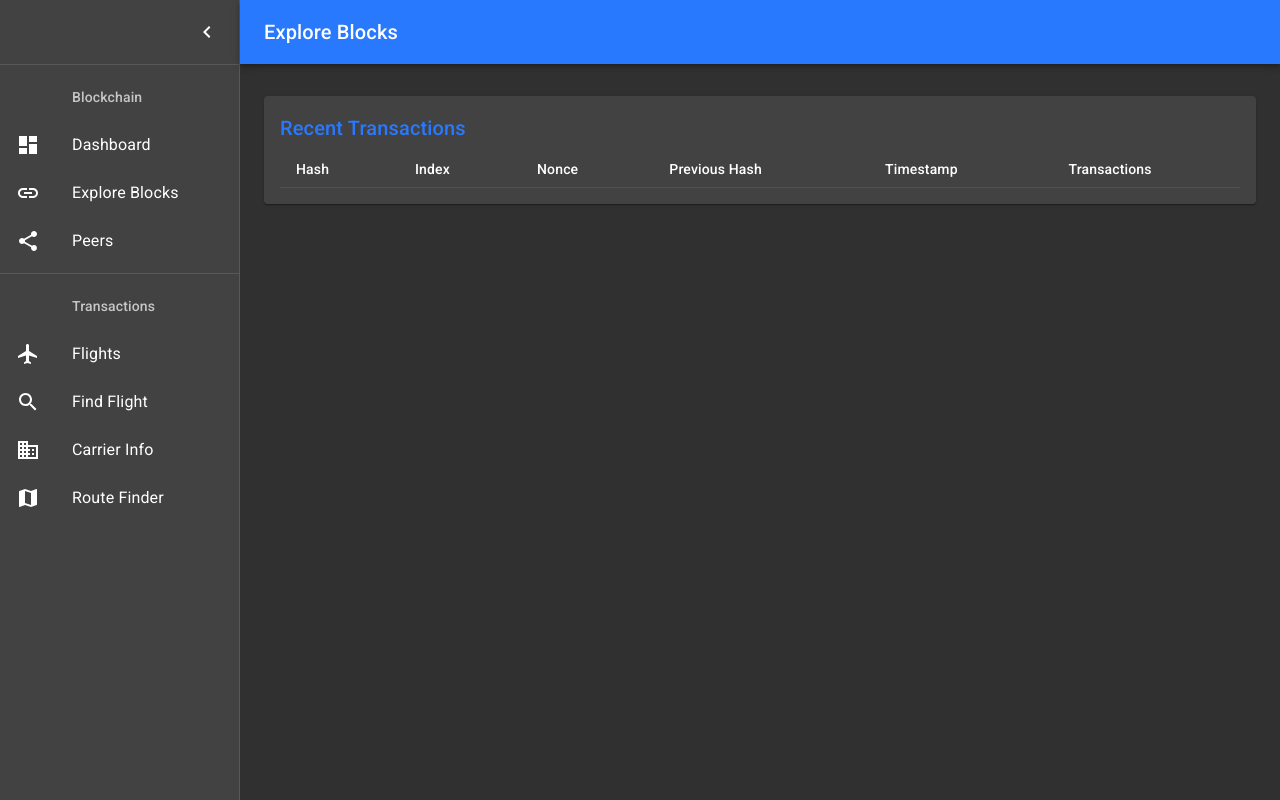
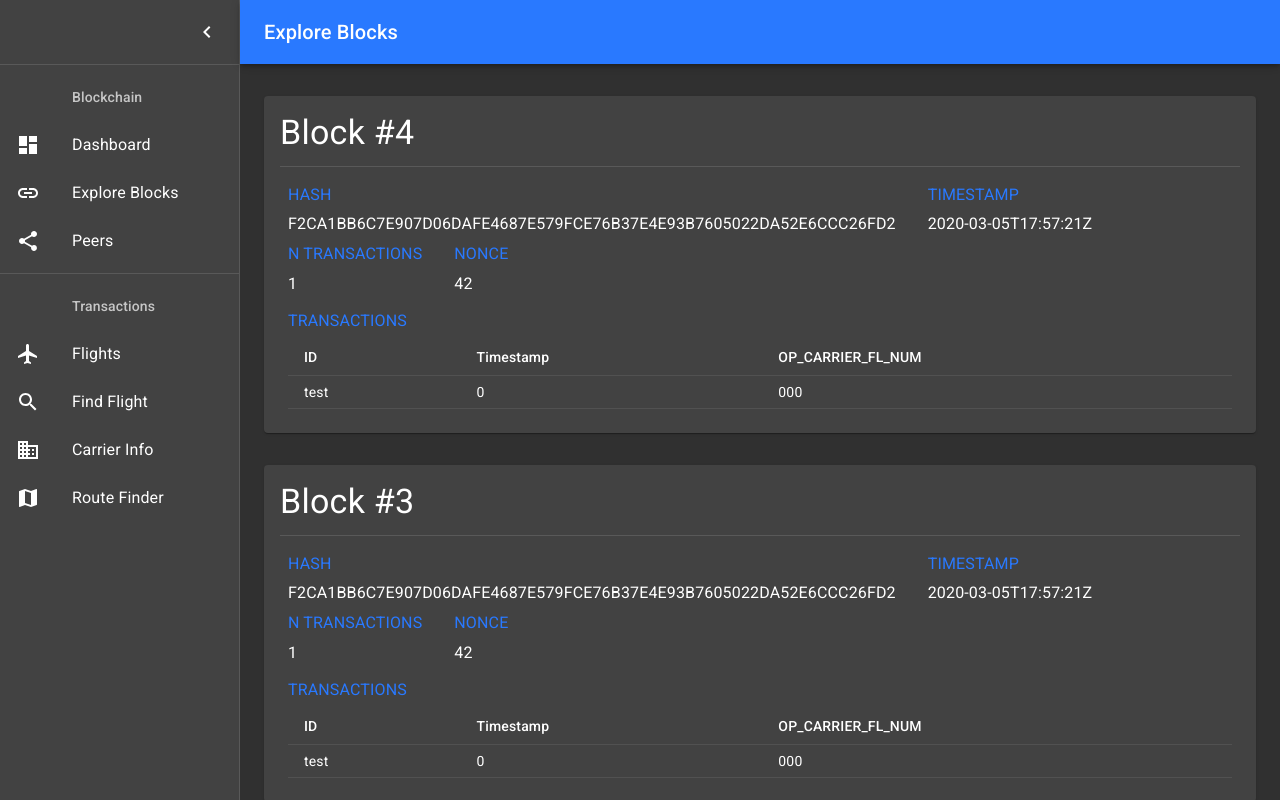
Before and after one commit to giulioz/speedy_blockchain, a React (Create React App) app in the folder packages/frontend/: page /blockchain in a window 1280 px wide. Built offline with nearby package versions, Linux system fonts and the light colour scheme.

Commit message:
Added block card with mock

```diff
--- /dev/null
+++ b/packages/frontend/src/components/BlockCard.tsx
@@ -0,0 +1,122 @@
+import React from "react";
+import clsx from "clsx";
+import { formatISO } from "date-fns";
+import { makeStyles } from "@material-ui/core/styles";
+import Typography from "@material-ui/core/Typography";
+import Divider from "@material-ui/core/Divider";
+import Paper from "@material-ui/core/Paper";
+import Table from "@material-ui/core/Table";
+import TableBody from "@material-ui/core/TableBody";
+import TableCell from "@material-ui/core/TableCell";
+import TableHead from "@material-ui/core/TableHead";
+import TableRow from "@material-ui/core/TableRow";
+
+import { Block } from "@speedy_blockchain/common";
+
+const useStyles = makeStyles(theme => ({
+  paper: {
+    marginBottom: theme.spacing(4),
+    padding: theme.spacing(2),
+    display: "flex",
+    overflow: "auto",
+    flexDirection: "column"
+  },
+  upper: {
+    textTransform: "uppercase"
+  },
+  transactionsTitle: {
+    marginTop: theme.spacing(1)
+  },
+  infoBox: {
+    marginTop: theme.spacing(2),
+    margin: theme.spacing(1)
+  },
+  baseline: {
+    alignSelf: "baseline",
+    [theme.breakpoints.down("sm")]: {
+      display: "flex",
+      flexDirection: "column",
+      textAlign: "center",
+      alignItems: "center",
+      width: "100%",
+      marginTop: theme.spacing(2),
+      marginBottom: theme.spacing(2),
+      marginLeft: 0
+    }
+  },
+  inline: {
+    display: "inline-block",
+    marginRight: theme.spacing(4),
+    [theme.breakpoints.down("sm")]: {
+      marginLeft: 0
+    }
+  }
+}));
+
+export default function BlockCard({ block }: { block: Block }) {
+  const classes = useStyles();
+
+  return (
+    <Paper className={classes.paper}>
+      <Typography variant="h4" gutterBottom>
+        Block #{block.index}
+      </Typography>
+      <Divider />
+
+      <div className={classes.infoBox}>
+        <div className={classes.baseline}>
+          <div className={clsx(classes.upper, classes.inline)}>
+            <Typography color="primary" gutterBottom>
+              Hash
+            </Typography>
+            <Typography gutterBottom>{block.hash}</Typography>
+          </div>
+          <div className={clsx(classes.upper, classes.inline)}>
+            <Typography color="primary" gutterBottom>
+              Timestamp
+            </Typography>
+            <Typography gutterBottom>{formatISO(block.timestamp)}</Typography>
+          </div>
+          <div className={clsx(classes.upper, classes.inline)}>
+            <Typography color="primary" gutterBottom>
+              N Transactions
+            </Typography>
+            <Typography gutterBottom>{block.transactions.length}</Typography>
+          </div>
+          <div className={clsx(classes.upper, classes.inline)}>
+            <Typography color="primary" gutterBottom>
+              Nonce
+            </Typography>
+            <Typography gutterBottom>{block.nonce}</Typography>
+          </div>
+        </div>
+
+        <Typography
+          color="primary"
+          gutterBottom
+          className={clsx(classes.upper, classes.transactionsTitle)}
+        >
+          Transactions
+        </Typography>
+        <Table size="small">
+          <TableHead>
+            <TableRow>
+              <TableCell>ID</TableCell>
+              <TableCell>Timestamp</TableCell>
+              <TableCell>OP_CARRIER_FL_NUM</TableCell>
+            </TableRow>
+          </TableHead>
+          <TableBody>
+            {block.transactions.map(t => (
+              <TableRow>
+                <TableCell>{t.id}</TableCell>
+                <TableCell>{t.timestamp}</TableCell>
+                <TableCell>{t.content.OP_CARRIER_FL_NUM}</TableCell>
+              </TableRow>
+            ))}
+          </TableBody>
+        </Table>
+      </div>
+    </Paper>
+  );
+}
--- a/packages/frontend/src/pages/Blockchain.tsx
+++ b/packages/frontend/src/pages/Blockchain.tsx
@@ -1,28 +1,10 @@
 import React, { useState, useEffect } from "react";
 import { makeStyles } from "@material-ui/core/styles";
 import Container from "@material-ui/core/Container";
-import Paper from "@material-ui/core/Paper";
-import Table from "@material-ui/core/Table";
-import TableBody from "@material-ui/core/TableBody";
-import TableCell from "@material-ui/core/TableCell";
-import TableHead from "@material-ui/core/TableHead";
-import TableRow from "@material-ui/core/TableRow";
 
-import Title from "../components/Title";
+import { Block } from "@speedy_blockchain/common";
 import Layout from "../components/Layout";
-
-// TODO
-function useChain() {
-  // const [chain, setChain] = useState<ChainState | null>(null);
-  // useEffect(() => {
-  //   async function loadData() {
-  //     const data = await fetchChain();
-  //     setChain(data);
-  //   }
-  //   loadData();
-  // }, []);
-  // return chain;
-}
+import BlockCard from "../components/BlockCard";
 
 const useStyles = makeStyles(theme => ({
   appBarSpacer: theme.mixins.toolbar,
@@ -36,52 +18,94 @@ const useStyles = makeStyles(theme => ({
     paddingBottom: theme.spacing(4)
   },
   paper: {
+    marginBottom: theme.spacing(4),
     padding: theme.spacing(2),
     display: "flex",
     overflow: "auto",
     flexDirection: "column"
+  },
+  upper: {
+    textTransform: "uppercase"
+  },
+  transactionsTitle: {
+    marginTop: theme.spacing(1)
+  },
+  infoBox: {
+    marginTop: theme.spacing(2),
+    margin: theme.spacing(1)
+  },
+  baseline: {
+    alignSelf: "baseline",
+    [theme.breakpoints.down("sm")]: {
+      display: "flex",
+      flexDirection: "column",
+      textAlign: "center",
+      alignItems: "center",
+      width: "100%",
+      marginTop: theme.spacing(2),
+      marginBottom: theme.spacing(2),
+      marginLeft: 0
+    }
+  },
+  inline: {
+    display: "inline-block",
+    marginRight: theme.spacing(4),
+    [theme.breakpoints.down("sm")]: {
+      marginLeft: 0
+    }
   }
 }));
 
 export default function Blockchain() {
   const classes = useStyles();
 
-  const chainState = useChain();
+  const blocks: Block[] = new Array(5)
+    .fill(0)
+    .map((_, i) => ({
+      hash: "f2ca1bb6c7e907d06dafe4687e579fce76b37e4e93b7605022da52e6ccc26fd2",
+      index: i,
+      transactions: [
+        {
+          id: "test",
+          timestamp: 0,
+          content: {
+            AIR_TIME: 0,
+            ARR_DELAY: 0,
+            ARR_TIME: "",
+            CANCELLED: 0,
+            DAY_OF_WEEK: 0,
+            DEP_DELAY: 0,
+            DEP_TIME: "",
+            DEST_AIRPORT_ID: 0,
+            DEST_CITY_NAME: "",
+            DEST_STATE_NM: "",
+            DEST: "",
+            FLIGHT_DATE: new Date(),
+            OP_CARRIER_AIRLINE_ID: 0,
+            OP_CARRIER_FL_NUM: "000",
+            ORIGIN_AIRPORT_ID: 0,
+            ORIGIN_CITY_NAME: "",
+            ORIGIN_STATE_NM: "",
+            ORIGIN: "",
+            YEAR: 0
+          }
+        }
+      ],
+      timestamp: new Date().getTime(),
+      previousHash:
+        "f2ca1bb6c7e907d06dafe4687e579fce76b37e4e93b7605022da52e6ccc26fd2",
+      nonce: 42
+    }))
+    .reverse();
 
   return (
     <Layout title="Explore Blocks">
       <main className={classes.content}>
         <div className={classes.appBarSpacer} />
         <Container maxWidth="lg" className={classes.container}>
-          <Paper className={classes.paper}>
-            <Title>Recent Transactions</Title>
-            <Table size="small">
-              <TableHead>
-                <TableRow>
-                  <TableCell>Hash</TableCell>
-                  <TableCell>Index</TableCell>
-                  <TableCell>Nonce</TableCell>
-                  <TableCell>Previous Hash</TableCell>
-                  <TableCell>Timestamp</TableCell>
-                  <TableCell>Transactions</TableCell>
-                </TableRow>
-              </TableHead>
-              <TableBody>
-                {/* {chainState
-                  ? chainState.chain.map(row => (
-                      <TableRow key={row.hash}>
-                        <TableCell>{row.hash}</TableCell>
-                        <TableCell>{row.index}</TableCell>
-                        <TableCell>{row.nonce}</TableCell>
-                        <TableCell>{row.previousHash}</TableCell>
-                        <TableCell>{row.timestamp}</TableCell>
-                        <TableCell>{row.transactions.length}</TableCell>
-                      </TableRow>
-                    ))
-                  : null} */}
-              </TableBody>
-            </Table>
-          </Paper>
+          {blocks.map(block => (
+            <BlockCard block={block} />
+          ))}
         </Container>
       </main>
     </Layout>
```
